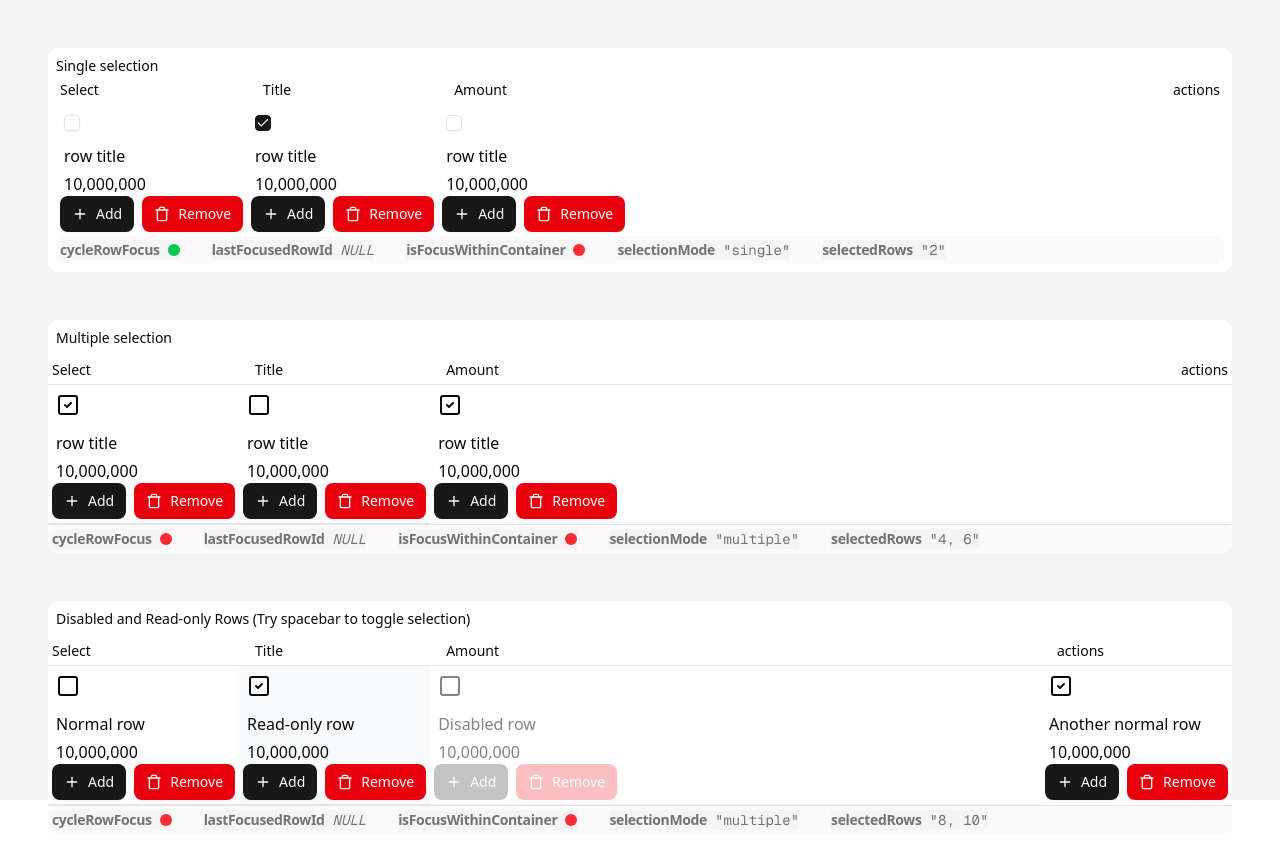
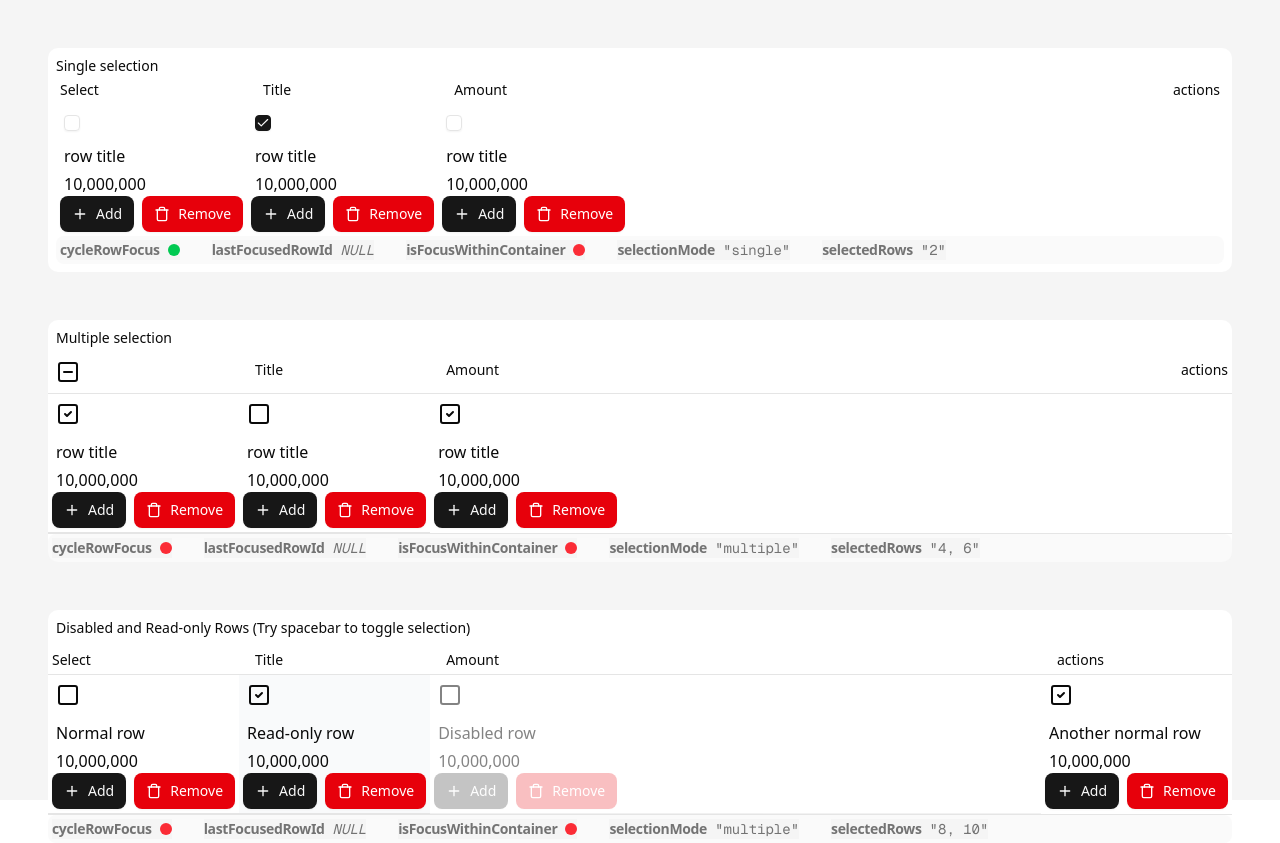
Before and after one commit to tungv/demo-gallery-app, a Next.js app: page /list in a window 1280 px wide. Built offline with nearby package versions, Linux system fonts and the light colour scheme.

Commit message:
support rendering a row inside header
Signed-off-by: Tung Vu <me@tungv.com>

```diff
--- a/src/app/list/page.tsx
+++ b/src/app/list/page.tsx
@@ -36,6 +36,7 @@ export default function ListPage() {
           </h2>
         </GridListHeader>
         <GridListHeader className="p-1 gap-x-8">
+          <GridListRow>
             <GridListColumnHeader className="text-sm font-medium">
               Select
             </GridListColumnHeader>
@@ -48,6 +49,7 @@ export default function ListPage() {
             <GridListColumnHeader className="text-sm font-medium">
               actions
             </GridListColumnHeader>
+          </GridListRow>
         </GridListHeader>
         <GridListBody>
           <GridListRow asChild rowId="1">
@@ -78,8 +80,9 @@ export default function ListPage() {
           </h2>
         </GridListHeader>
         <GridListHeader className="p-1 gap-x-8">
-          <GridListColumnHeader className="text-sm font-medium">
-            Select
+          <GridListRow>
+            <GridListColumnHeader className="text-sm font-medium px-1">
+              <CustomCheckbox />
             </GridListColumnHeader>
             <GridListColumnHeader className="text-sm font-medium">
               Title
@@ -94,6 +97,7 @@ export default function ListPage() {
             <GridListColumnHeader className="text-sm font-medium">
               actions
             </GridListColumnHeader>
+          </GridListRow>
         </GridListHeader>
         <GridListBody className="divide-y border-y">
           <GridListRow asChild rowId="4">
@@ -154,28 +158,6 @@ export default function ListPage() {
           <GridListDebugger />
         </GridListFooter>
       </GridListRoot>
-    </div>
-  );
-}
-
-function CustomRow() {
-  return (
-    <div className="items-center focus-visible:outline-2 outline-primary rounded-md p-1 gap-x-8">
-      <h2 className="p-1 font-medium">row title</h2>
-
-      <span className="p-1 tabular-nums">10,000,000</span>
-
-      <div className="flex gap-x-2 items-center">
-        <Button>
-          <PlusIcon />
-          <span>Add</span>
-        </Button>
-
-        <Button variant="destructive">
-          <TrashIcon />
-          <span>Remove</span>
-        </Button>
-      </div>
     </div>
   );
 }
--- a/src/components/ui/grid-list/components.tsx
+++ b/src/components/ui/grid-list/components.tsx
@@ -470,6 +470,7 @@ export const GridListRow = memo(function GridListRow({
   const selectionDispatch = useSelectionDispatch();
   const { selectionMode } = useSelectionState();
   const selectedRows = useSelectedRows();
+  const isInBody = useContext(GridListBodyContext);
   const isLastFocusedRow = state.lastFocusedRowId === rowId;
 
   const autoGeneratedRowId = useId();
@@ -531,7 +532,8 @@ export const GridListRow = memo(function GridListRow({
     <RowContext value={rowContextValue}>{rowElem}</RowContext>
   );
 
-  if (selectionMode === "none") {
+  // Only provide SelectionIndicatorContext for rows inside GridListBody
+  if (selectionMode === "none" || !isInBody) {
     return contextWrappedElem;
   }
 
```
Lines whose indentation alone changed are shown as unchanged.
